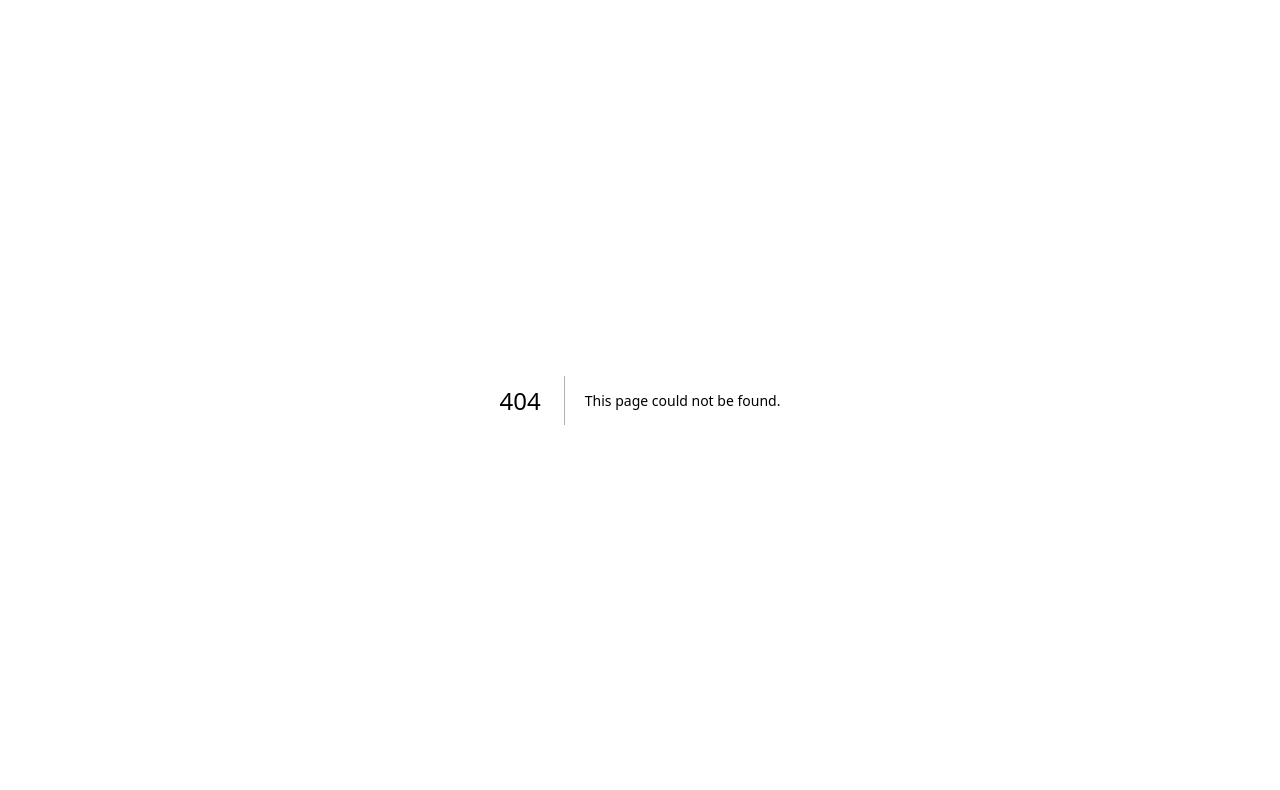
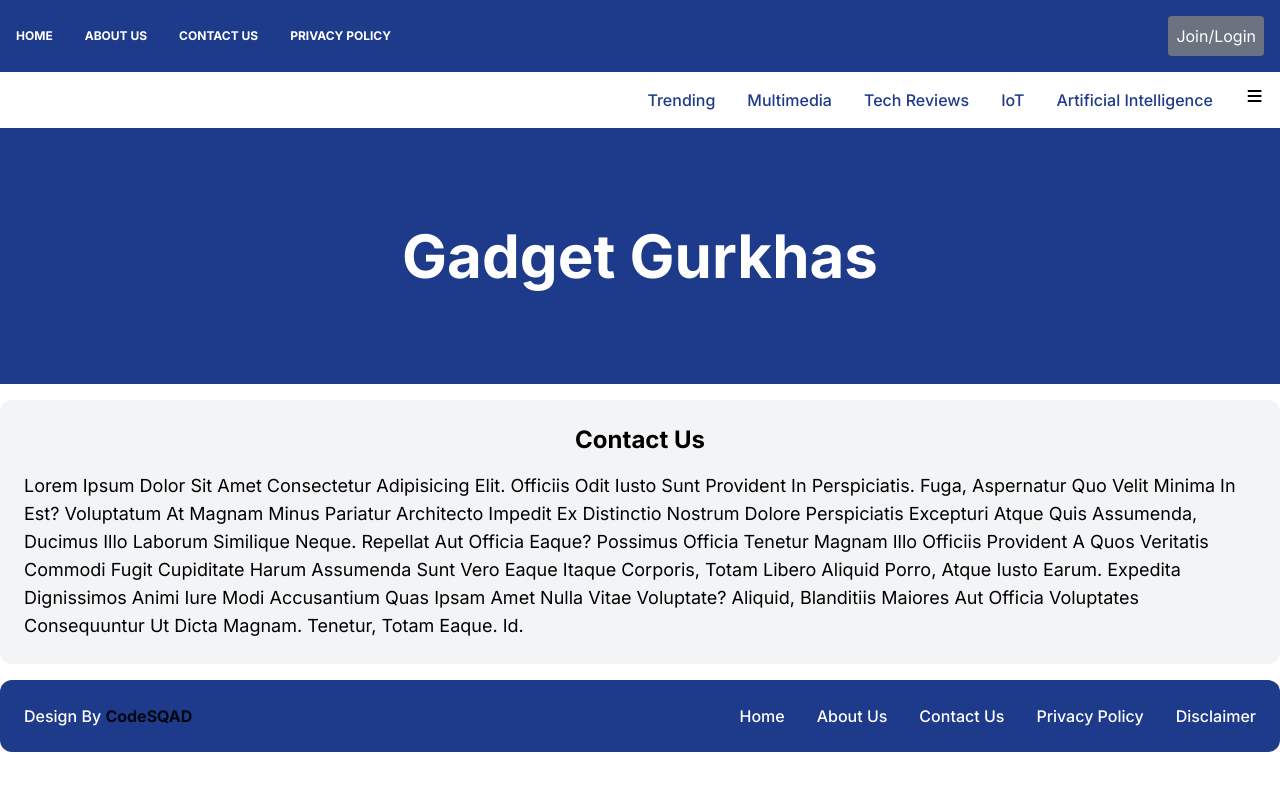
Before and after one commit to ankman007/gadget-gurkhas, a Next.js app: page /contact-us in a window 1280 px wide. Before the commit this address had no page. Shown: the top 790 px of the page. Built offline with nearby package versions, Linux system fonts and the light colour scheme.

Commit message:
hotfixes-routing-error

```diff
--- /dev/null
+++ b/src/app/about-us/page.tsx
@@ -0,0 +1,20 @@
+"use client";
+import Navigation from '@/app/components/Navigation';
+import Header from '@/app/components/LogoBanner';
+import Footer from '@/app/components/Footer';
+
+export default function MyComponent(){
+    return (
+        <>
+            <Navigation/>
+            <Header/>
+            <div className="container w-full rounded-xl bg-gray-100 mx-auto m-4 p-6 text-black flex flex-col items-center">
+                <h2 className='text-2xl font-bold mb-4 capitalize text-center'>About Us</h2>
+                <p className='text-lg capitalize'>
+                    Lorem ipsum dolor sit amet consectetur adipisicing elit. Officiis odit iusto sunt provident in perspiciatis. Fuga, aspernatur quo velit minima in est? Voluptatum at magnam minus pariatur architecto impedit ex distinctio nostrum dolore perspiciatis excepturi atque quis assumenda, ducimus illo laborum similique neque. Repellat aut officia eaque? Possimus officia tenetur magnam illo officiis provident a quos veritatis commodi fugit cupiditate harum assumenda sunt vero eaque itaque corporis, totam libero aliquid porro, atque iusto earum. Expedita dignissimos animi iure modi accusantium quas ipsam amet nulla vitae voluptate? Aliquid, blanditiis maiores aut officia voluptates consequuntur ut dicta magnam. Tenetur, totam eaque. Id.
+                </p>
+            </div>
+            <Footer/>
+        </>
+    );
+}
--- a/src/app/components/OurExpertiseCard/index.tsx
+++ b/src/app/components/OurExpertiseCard/index.tsx
@@ -14,6 +14,11 @@ export default function OurExpertiseCard() {
                 <div className="w-full lg:w-1/2 bg-blue-900 p-4 lg:rounded-r-lg text-white flex flex-col justify-center items-center">
                 <h4 className="text-xl font-bold mb-4">Our Expertise</h4>
                 <p className="text-center">{blogDescription}</p>
+                <button className="bg-gray-500 hover:bg-blue-700 text-white rounded m-4 p-2">
+                    <Link href={'/about-us'}>
+                        More About Us
+                    </Link>
+                </button>
             </div>
 
             </div>
--- /dev/null
+++ b/src/app/contact-us/page.tsx
@@ -0,0 +1,20 @@
+"use client";
+import Navigation from '@/app/components/Navigation';
+import Header from '@/app/components/LogoBanner';
+import Footer from '@/app/components/Footer';
+
+export default function MyComponent(){
+    return (
+        <>
+            <Navigation/>
+            <Header/>
+            <div className="container w-full rounded-xl bg-gray-100 mx-auto m-4 p-6 text-black flex flex-col items-center">
+                <h2 className='text-2xl font-bold mb-4 capitalize text-center'>Contact Us</h2>
+                <p className='text-lg capitalize'>
+                    Lorem ipsum dolor sit amet consectetur adipisicing elit. Officiis odit iusto sunt provident in perspiciatis. Fuga, aspernatur quo velit minima in est? Voluptatum at magnam minus pariatur architecto impedit ex distinctio nostrum dolore perspiciatis excepturi atque quis assumenda, ducimus illo laborum similique neque. Repellat aut officia eaque? Possimus officia tenetur magnam illo officiis provident a quos veritatis commodi fugit cupiditate harum assumenda sunt vero eaque itaque corporis, totam libero aliquid porro, atque iusto earum. Expedita dignissimos animi iure modi accusantium quas ipsam amet nulla vitae voluptate? Aliquid, blanditiis maiores aut officia voluptates consequuntur ut dicta magnam. Tenetur, totam eaque. Id.
+                </p>
+            </div>
+            <Footer/>
+        </>
+    );
+}
--- /dev/null
+++ b/src/app/disclaimer/page.tsx
@@ -0,0 +1,20 @@
+"use client";
+import Navigation from '@/app/components/Navigation';
+import Header from '@/app/components/LogoBanner';
+import Footer from '@/app/components/Footer';
+
+export default function MyComponent(){
+    return (
+        <>
+            <Navigation/>
+            <Header/>
+            <div className="container w-full rounded-xl bg-gray-100 mx-auto m-4 p-6 text-black flex flex-col items-center">
+                <h2 className='text-2xl font-bold mb-4 capitalize text-center'>Disclaimer</h2>
+                <p className='text-lg capitalize'>
+                    Lorem ipsum dolor sit amet consectetur adipisicing elit. Officiis odit iusto sunt provident in perspiciatis. Fuga, aspernatur quo velit minima in est? Voluptatum at magnam minus pariatur architecto impedit ex distinctio nostrum dolore perspiciatis excepturi atque quis assumenda, ducimus illo laborum similique neque. Repellat aut officia eaque? Possimus officia tenetur magnam illo officiis provident a quos veritatis commodi fugit cupiditate harum assumenda sunt vero eaque itaque corporis, totam libero aliquid porro, atque iusto earum. Expedita dignissimos animi iure modi accusantium quas ipsam amet nulla vitae voluptate? Aliquid, blanditiis maiores aut officia voluptates consequuntur ut dicta magnam. Tenetur, totam eaque. Id.
+                </p>
+            </div>
+            <Footer/>
+        </>
+    );
+}
--- a/src/app/layout.tsx
+++ b/src/app/layout.tsx
@@ -8,7 +8,9 @@ export const metadata: Metadata = {
   title: "Gadgets Gurkhas",
   description: "Generated by create next app",
 };
-
+<svg xmlns="http://www.w3.org/2000/svg" viewBox="0 0 512 512">
+    <path d="M176 24c0-13.3-10.7-24-24-24s-24 10.7-24 24V64c-35.3 0-64 28.7-64 64H24c-13.3 0-24 10.7-24 24s10.7 24 24 24H64v56H24c-13.3 0-24 10.7-24 24s10.7 24 24 24H64v56H24c-13.3 0-24 10.7-24 24s10.7 24 24 24H64c0 35.3 28.7 64 64 64v40c0 13.3 10.7 24 24 24s24-10.7 24-24V448h56v40c0 13.3 10.7 24 24 24s24-10.7 24-24V448h56v40c0 13.3 10.7 24 24 24s24-10.7 24-24V448c35.3 0 64-28.7 64-64h40c13.3 0 24-10.7 24-24s-10.7-24-24-24H448V280h40c13.3 0 24-10.7 24-24s-10.7-24-24-24H448V176h40c13.3 0 24-10.7 24-24s-10.7-24-24-24H448c0-35.3-28.7-64-64-64V24c0-13.3-10.7-24-24-24s-24 10.7-24 24V64H280V24c0-13.3-10.7-24-24-24s-24 10.7-24 24V64H176V24zM160 128H352c17.7 0 32 14.3 32 32V352c0 17.7-14.3 32-32 32H160c-17.7 0-32-14.3-32-32V160c0-17.7 14.3-32 32-32zm192 32H160V352H352V160z"/>
+  </svg>
 export default function RootLayout({
   children,
 }: Readonly<{
--- a/src/app/page.tsx
+++ b/src/app/page.tsx
@@ -10,6 +10,7 @@ import Footer from "./components/Footer"
 export default function Home() {
   return (
     <>
+
       <Navigation/>
       <Header/>
       <TrendingBar/>
--- a/src/app/post/[id]/page.tsx
+++ b/src/app/post/[id]/page.tsx
@@ -30,8 +30,6 @@ export default function MyComponent(){
     useEffect(() => {
         getPostInfo();
     }, [])
-
-
     return (
         <>
             <Navigation/>
--- /dev/null
+++ b/src/app/privacy-policy/page.tsx
@@ -0,0 +1,20 @@
+"use client";
+import Navigation from '@/app/components/Navigation';
+import Header from '@/app/components/LogoBanner';
+import Footer from '@/app/components/Footer';
+
+export default function MyComponent(){
+    return (
+        <>
+            <Navigation/>
+            <Header/>
+            <div className="container w-full rounded-xl bg-gray-100 mx-auto m-4 p-6 text-black flex flex-col items-center">
+                <h2 className='text-2xl font-bold mb-4 capitalize text-center'>Privacy Policy</h2>
+                <p className='text-lg capitalize'>
+                    Lorem ipsum dolor sit amet consectetur adipisicing elit. Officiis odit iusto sunt provident in perspiciatis. Fuga, aspernatur quo velit minima in est? Voluptatum at magnam minus pariatur architecto impedit ex distinctio nostrum dolore perspiciatis excepturi atque quis assumenda, ducimus illo laborum similique neque. Repellat aut officia eaque? Possimus officia tenetur magnam illo officiis provident a quos veritatis commodi fugit cupiditate harum assumenda sunt vero eaque itaque corporis, totam libero aliquid porro, atque iusto earum. Expedita dignissimos animi iure modi accusantium quas ipsam amet nulla vitae voluptate? Aliquid, blanditiis maiores aut officia voluptates consequuntur ut dicta magnam. Tenetur, totam eaque. Id.
+                </p>
+            </div>
+            <Footer/>
+        </>
+    );
+}
```
Also changed, not shown: next.config.mjs (line endings or trailing spaces).
